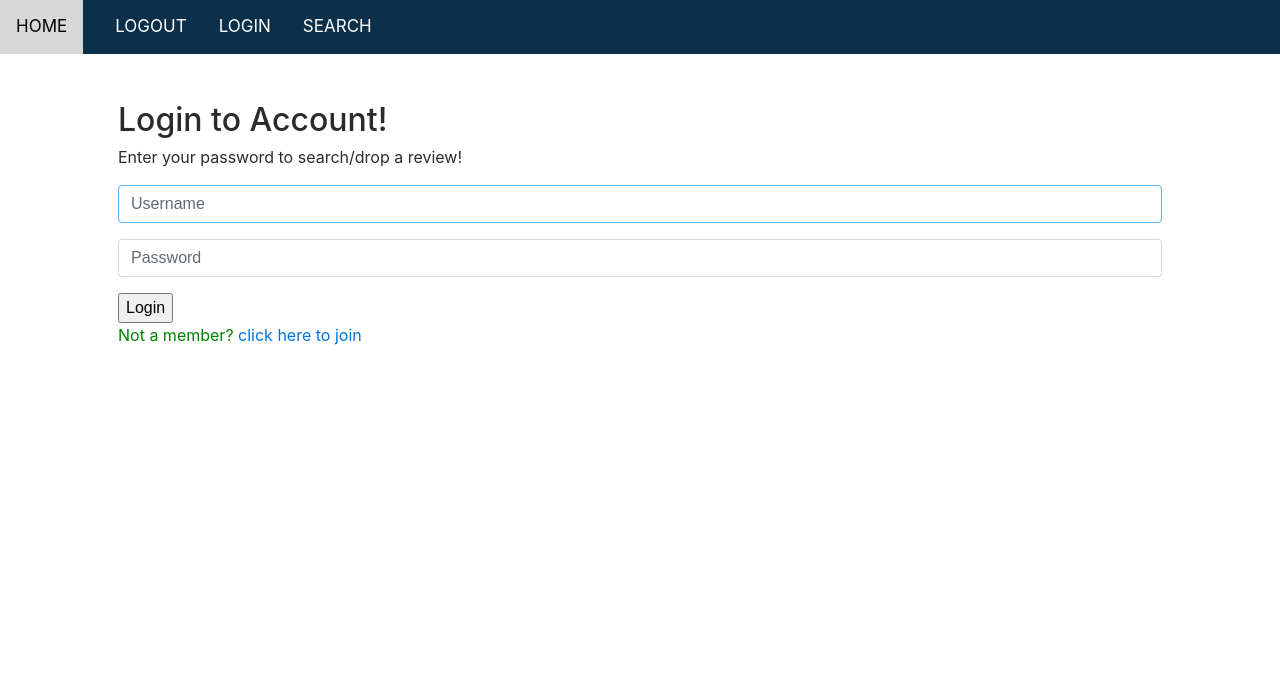
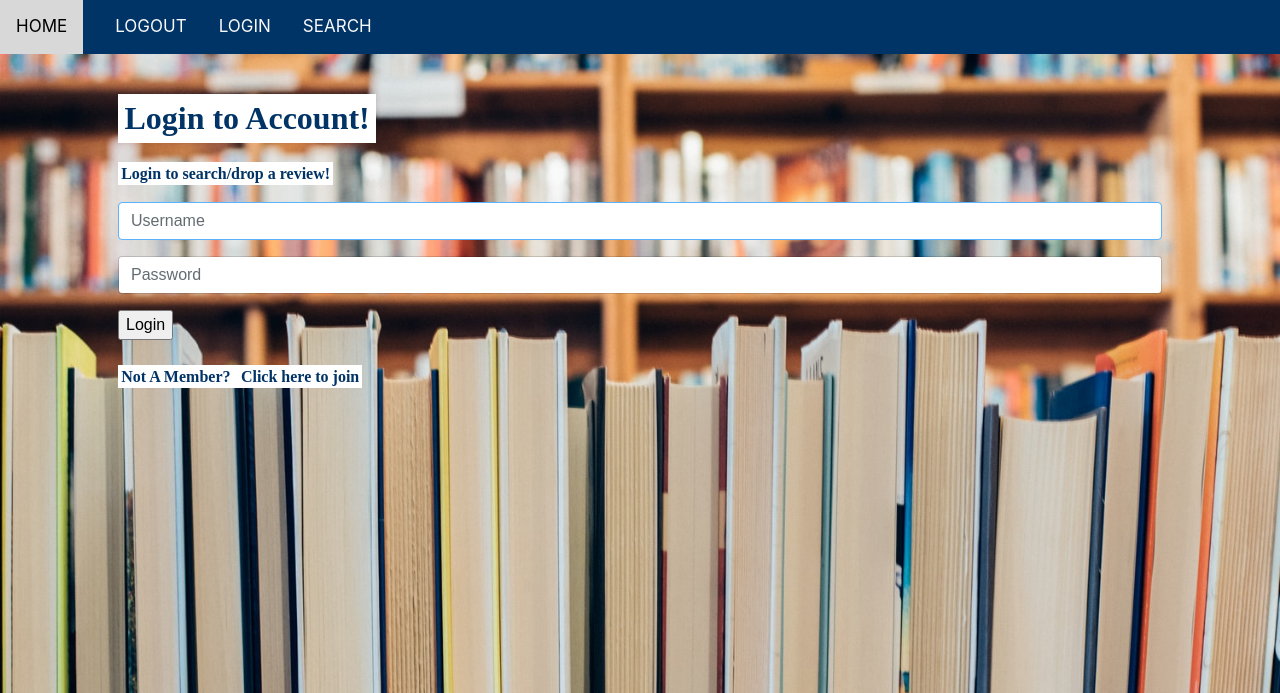
Before and after one commit to Chidumga-Izuzu/Quickreview, a Flask app: page /login in a window 1280 px wide. Shown: the top 693 px of the page. Run offline with Flask 2, Linux system fonts and the light colour scheme; some libraries are stand-ins or nearby versions.

Commit message:
new commit

```diff
--- a/application.py
+++ b/application.py
@@ -117,9 +117,9 @@ def book(isbn):
                 review_check.review_numb = rating
             db.session.commit()
 
-        elif "delete" in request.form:
+        elif "remove" in request.form:
             review_check = Review.query.filter(and_(Review.isbn==isbn, Review.username==current_user.username)).first()
-            db.session.delete(review_check)
+            db.session.remove(review_check)
             db.session.commit()
 
     review_check = Review.query.filter(Review.isbn==isbn).all()
--- a/templates/layout.html
+++ b/templates/layout.html
@@ -14,18 +14,20 @@
   /* Add Background colour to navigation bar */
   .topnav {
     overflow: hidden;
-    background-color: #0C3049;
+    background-color: #003366;
   }
 
   /* Add Styles to the Navigation bar. */
   .topnav a {
     float: left;
     display: block;
-    color: white;
     text-align: center;
     padding: 14px 16px;
     text-decoration: none;
     font-size: 17px;
+    color: #f8f9fa;
+
+
   }
 
   /* Style the links to change color at hover */
@@ -34,11 +36,6 @@
      color: black;
   }
 
-  /* Style the "active" element to highlight the current page */
-  /* .topnav a.active {
-     background-color: #4CAF50;
-     color: white;
-  } */
 
   </style>
   {% block heading %}
--- a/templates/login.html
+++ b/templates/login.html
@@ -7,8 +7,29 @@
 
 {% block body %}
 
-<h2>Login to Account!</h2>
-<p> Enter your password to search/drop a review! </p>
+<style>
+body {
+  background-image: url('../static/images/books8.jpeg');
+  background-repeat: no-repeat;
+  background-attachment: fixed;
+  background-size: cover;
+
+}
+
+  a{
+    color: black;
+    text-decoration: none;
+   background-color: transparent;
+}
+
+mark {
+  background: white;
+  color: #003366;
+}
+</style>
+
+<h2 style="color: #003366; font-weight:700; font-family: Charcoal"> <mark>Login to Account!</mark></h2>
+<p style="color: white; font-weight:bold; font-family: Charcoal; margin-top: 25px"><mark>Login to search/drop a review!</mark> </p>
 
 <form action="{{ url_for('login')}}" method="POST">
   {{ displayField(form.username, 'Username', autocomplete="off", autofocus=true) }}
@@ -21,7 +42,7 @@
 
 </form>
 
-<p style="color:green"> Not a member? <a href="{{url_for('index')}}"> click here to join</a> </p>
+<p style="color:black; font-weight:bold; font-family: Charcoal; margin-top: 25px"> <mark>Not A Member? </mark><a href="{{url_for('index')}}"> <mark>Click here to join</mark></a> </p>
 
 
 {% endblock %}
--- a/templates/results.html
+++ b/templates/results.html
@@ -75,7 +75,7 @@ h5 {
                     <option value="4" {% if user_review.review_numb == 4 %}selected="selected"{% endif %}>4</option>
                     <option value="5" {% if user_review.review_numb == 5 %}selected="selected"{% endif %}>5</option>
                 </select>
-                {% if user_review %}<input type="submit" name="update" value="Update"><input type="submit" name="delete" value="Delete">{% else %}<input type="submit" name="add" value="Submit">{% endif %}
+                {% if user_review %}<input type="submit" name="update" value="Update"><input type="submit" name="remove" value="Remove">{% else %}<input type="submit" name="add" value="Submit">{% endif %}
             </form>
             {% if user_review %}<br>
             Your current review:
```
Also changed, not shown: templates/index.html (+10 -3 lines), templates/search.html (+20 -1 lines), static/images/books10.jpg (added), static/images/books11.jpg (added), static/images/books12.jpg (added), static/images/books4.jpeg (added), static/images/books5.jpeg (added), static/images/books6.jpeg (added), static/images/books7.jpeg (added), static/images/books8.jpeg (added), static/images/books9.jpeg (added), 4 other files.
